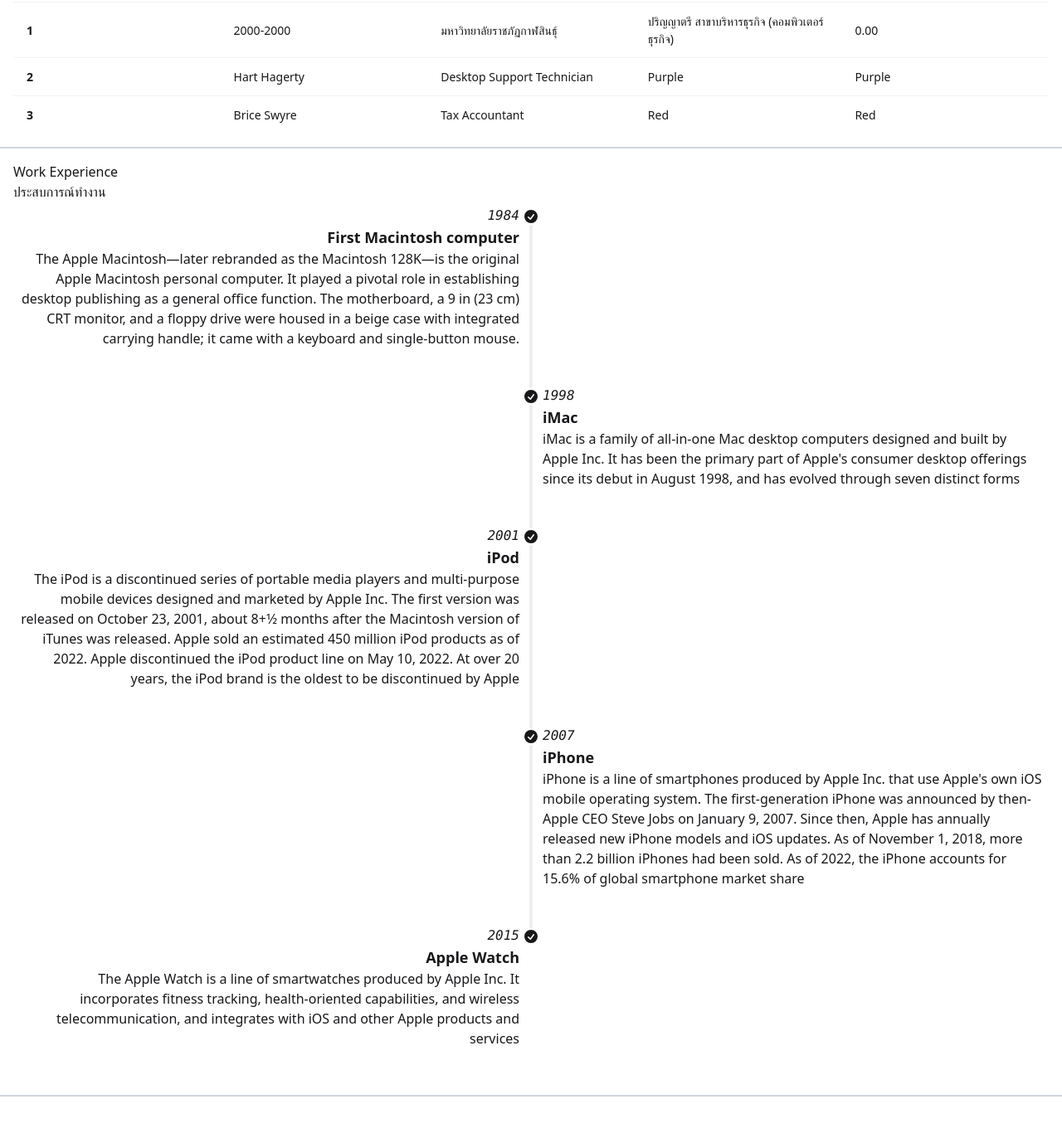
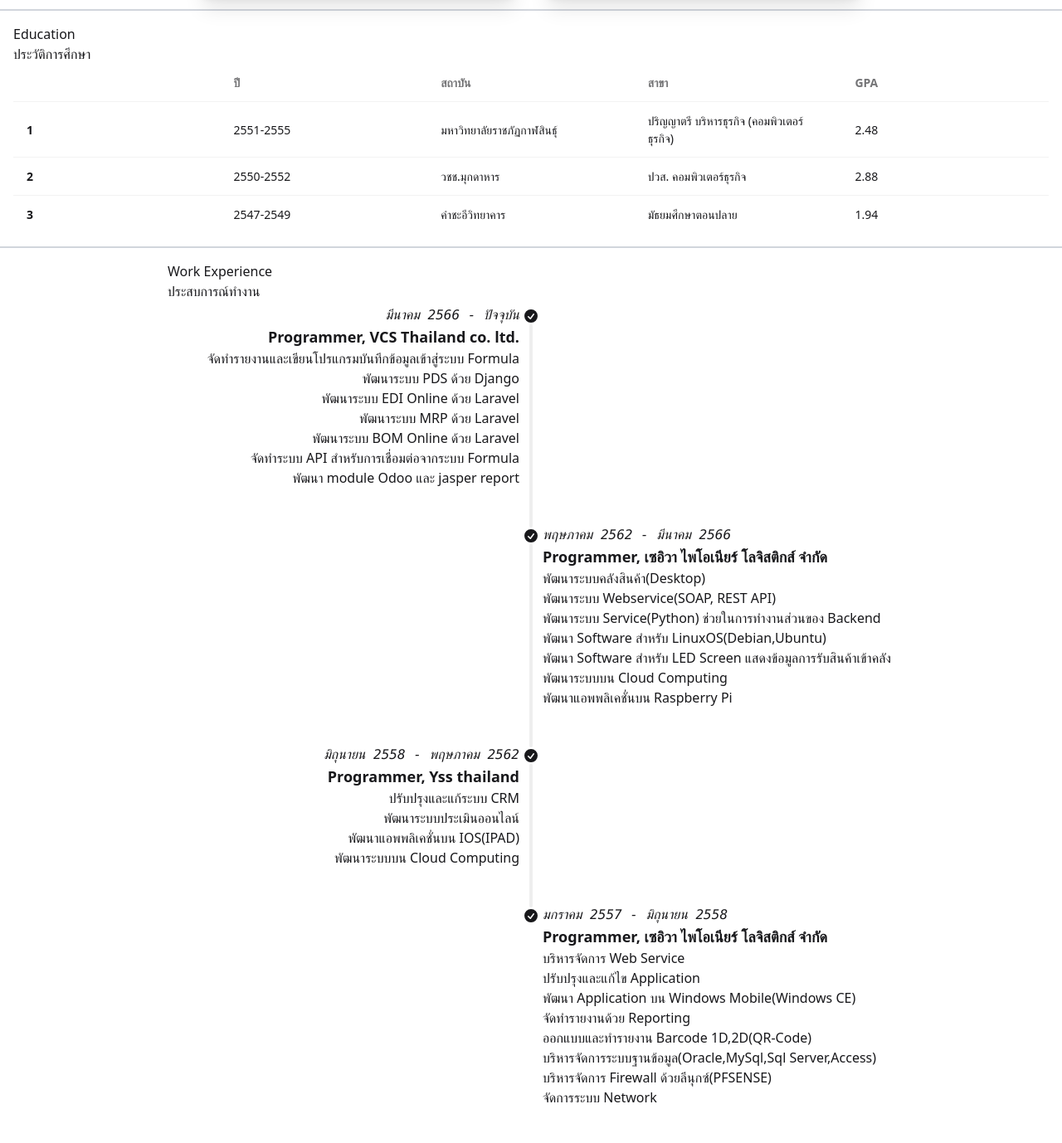
Before and after one commit to abe27/abe27.github.io, an Astro site: page / in a window 1280 px wide. Shown: the part 1657-3035 px from the top of the page at 83% size. Built offline with nearby package versions, Linux system fonts and the light colour scheme; Astro itself is replaced by a stand-in of ours.

Commit message:
ทดสอบ

```diff
--- a/src/components/Education.astro
+++ b/src/components/Education.astro
@@ -15,26 +15,24 @@
     <tbody>
       <tr>
         <th>1</th>
-        <td>2000-2000</td>
+        <td>2551-2555</td>
         <td>มหาวิทยาลัยราชภัฏกาฬสินธุ์</td>
-        <td>ปริญญาตรี สาขาบริหารธุรกิจ (คอมพิวเตอร์ธุรกิจ)</td>
-        <td>0.00</td>
+        <td>ปริญญาตรี บริหารธุรกิจ (คอมพิวเตอร์ธุรกิจ)</td>
+        <td>2.48</td>
       </tr>
-      <!-- row 2 -->
       <tr>
         <th>2</th>
-        <td>Hart Hagerty</td>
-        <td>Desktop Support Technician</td>
-        <td>Purple</td>
-        <td>Purple</td>
+        <td>2550-2552</td>
+        <td>วชช.มุกดาหาร</td>
+        <td>ปวส. คอมพิวเตอร์ธุรกิจ</td>
+        <td>2.88</td>
       </tr>
-      <!-- row 3 -->
       <tr>
         <th>3</th>
-        <td>Brice Swyre</td>
-        <td>Tax Accountant</td>
-        <td>Red</td>
-        <td>Red</td>
+        <td>2547-2549</td>
+        <td>คำชะอีวิทยาคาร</td>
+        <td>มัธยมศึกษาตอนปลาย</td>
+        <td>1.94</td>
       </tr>
     </tbody>
   </table>
--- a/src/components/SkillUp.astro
+++ b/src/components/SkillUp.astro
@@ -113,12 +113,14 @@
 <section>
   <h1>Skills</h1>
   <p>ความสามารถและประสบการณ์พัฒนาเว็บทั้งฝั่ง Frontend และ Backend</p>
-  <div class="flex flex-wrap flex-1/3 max-w-full space-x-8 pt-4">
+  <div class="flex flex-wrap justify-center gap-8 pt-4">
     {
       skillData.map((skill) => (
-        <div class="max-w-2xl pt-4">
-          <h1 class="font-bold">{skill.name}</h1>
-          {skill.child.map((c) => (
+        <div class="card bg-base-100 shadow-xl w-full sm:w-96">
+          <div class="card-body">
+            <h2 class="card-title">{skill.name}</h2>
+            {
+              skill.child.map((c) => (
                 <div class="pt-2">
                   {c.name} {c.value}%
                   <p>
@@ -129,7 +131,9 @@
                     />
                   </p>
                 </div>
-          ))}
+              ))
+            }
+          </div>
         </div>
       ))
     }
--- a/src/components/WorkExperience.astro
+++ b/src/components/WorkExperience.astro
@@ -19,13 +19,17 @@
         </svg>
       </div>
       <div class="timeline-start mb-10 md:text-end">
-        <time class="font-mono italic">1984</time>
-        <div class="text-lg font-black">First Macintosh computer</div>
-        The Apple Macintosh—later rebranded as the Macintosh 128K—is the original
-        Apple Macintosh personal computer. It played a pivotal role in establishing
-        desktop publishing as a general office function. The motherboard, a 9 in
-        (23 cm) CRT monitor, and a floppy drive were housed in a beige case with
-        integrated carrying handle; it came with a keyboard and single-button mouse.
+        <time class="font-mono italic">มีนาคม 2566 - ปัจจุบัน</time>
+        <div class="text-lg font-black">Programmer, VCS Thailand co. ltd.</div>
+        <ul>
+          <li>จัดทำรายงานและเขียนโปรแกรมบันทึกข้อมูลเข้าสู่ระบบ Formula</li>
+          <li>พัฒนาระบบ PDS ด้วย Django</li>
+          <li>พัฒนาระบบ EDI Online ด้วย Laravel</li>
+          <li>พัฒนาระบบ MRP ด้วย Laravel</li>
+          <li>พัฒนาระบบ BOM Online ด้วย Laravel</li>
+          <li>จัดทำระบบ API สำหรับการเชื่อมต่อจากระบบ Formula</li>
+          <li>พัฒนา module Odoo และ jasper report</li>
+        </ul>
       </div>
       <hr />
     </li>
@@ -44,12 +48,18 @@
             clip-rule="evenodd"></path>
         </svg>
       </div>
-      <div class="timeline-end md:mb-10">
-        <time class="font-mono italic">1998</time>
-        <div class="text-lg font-black">iMac</div>
-        iMac is a family of all-in-one Mac desktop computers designed and built by
-        Apple Inc. It has been the primary part of Apple's consumer desktop offerings
-        since its debut in August 1998, and has evolved through seven distinct forms
+      <div class="timeline-end mb-10">
+        <time class="font-mono italic">พฤษภาคม 2562 - มีนาคม 2566</time>
+        <div class="text-lg font-black">Programmer, เซอิวา ไพโอเนียร์ โลจิสติกส์ จำกัด</div>
+        <ul>
+          <li>พัฒนาระบบคลังสินค้า(Desktop)</li>
+          <li>พัฒนาระบบ Webservice(SOAP, REST API)</li>
+          <li>พัฒนาระบบ Service(Python) ช่วยในการทำงานส่วนของ Backend</li>
+          <li>พัฒนา Software สำหรับ LinuxOS(Debian,Ubuntu)</li>
+          <li>พัฒนา Software สำหรับ LED Screen แสดงข้อมูลการรับสินค้าเข้าคลัง</li>
+          <li>พัฒนาระบบบน Cloud Computing</li>
+          <li>พัฒนาแอพพลิเคชั่นบน Raspberry Pi</li>
+        </ul>
       </div>
       <hr />
     </li>
@@ -69,14 +79,14 @@
         </svg>
       </div>
       <div class="timeline-start mb-10 md:text-end">
-        <time class="font-mono italic">2001</time>
-        <div class="text-lg font-black">iPod</div>
-        The iPod is a discontinued series of portable media players and multi-purpose
-        mobile devices designed and marketed by Apple Inc. The first version was
-        released on October 23, 2001, about 8+1⁄2 months after the Macintosh version
-        of iTunes was released. Apple sold an estimated 450 million iPod products
-        as of 2022. Apple discontinued the iPod product line on May 10, 2022. At
-        over 20 years, the iPod brand is the oldest to be discontinued by Apple
+        <time class="font-mono italic">มิถุนายน 2558 - พฤษภาคม 2562</time>
+        <div class="text-lg font-black">Programmer, Yss thailand</div>
+        <ul>
+          <li>ปรับปรุงและแก้ระบบ CRM</li>
+          <li>พัฒนาระบบประเมินออนไลน์</li>
+          <li>พัฒนาแอพพลิเคชั่นบน IOS(IPAD)</li>
+          <li>พัฒนาระบบบน Cloud Computing</li>
+        </ul>
       </div>
       <hr />
     </li>
@@ -95,39 +105,19 @@
             clip-rule="evenodd"></path>
         </svg>
       </div>
-      <div class="timeline-end md:mb-10">
-        <time class="font-mono italic">2007</time>
-        <div class="text-lg font-black">iPhone</div>
-        iPhone is a line of smartphones produced by Apple Inc. that use Apple's own
-        iOS mobile operating system. The first-generation iPhone was announced by
-        then-Apple CEO Steve Jobs on January 9, 2007. Since then, Apple has annually
-        released new iPhone models and iOS updates. As of November 1, 2018, more
-        than 2.2 billion iPhones had been sold. As of 2022, the iPhone accounts for
-        15.6% of global smartphone market share
-      </div>
-      <hr />
-    </li>
-    <li>
-      <hr />
-      <div class="timeline-middle">
-        <svg
-          xmlns="http://www.w3.org/2000/svg"
-          viewBox="0 0 20 20"
-          fill="currentColor"
-          class="h-5 w-5"
-        >
-          <path
-            fill-rule="evenodd"
-            d="M10 18a8 8 0 100-16 8 8 0 000 16zm3.857-9.809a.75.75 0 00-1.214-.882l-3.483 4.79-1.88-1.88a.75.75 0 10-1.06 1.061l2.5 2.5a.75.75 0 001.137-.089l4-5.5z"
-            clip-rule="evenodd"></path>
-        </svg>
-      </div>
-      <div class="timeline-start mb-10 md:text-end">
-        <time class="font-mono italic">2015</time>
-        <div class="text-lg font-black">Apple Watch</div>
-        The Apple Watch is a line of smartwatches produced by Apple Inc. It incorporates
-        fitness tracking, health-oriented capabilities, and wireless telecommunication,
-        and integrates with iOS and other Apple products and services
+      <div class="timeline-end mb-10">
+        <time class="font-mono italic">มกราคม 2557 - มิถุนายน 2558</time>
+        <div class="text-lg font-black">Programmer, เซอิวา ไพโอเนียร์ โลจิสติกส์ จำกัด</div>
+        <ul>
+          <li>บริหารจัดการ Web Service</li>
+          <li>ปรับปรุงและแก้ไข Application</li>
+          <li>พัฒนา Application บน Windows Mobile(Windows CE)</li>
+          <li>จัดทำรายงานด้วย Reporting</li>
+          <li>ออกแบบและทำรายงาน Barcode 1D,2D(QR-Code)</li>
+          <li>บริหารจัดการระบบฐานข้อมูล(Oracle,MySql,Sql Server,Access)</li>
+          <li>บริหารจัดการ Firewall ด้วยลีนุกซ์(PFSENSE)</li>
+          <li>จัดการระบบ Network</li>
+        </ul>
       </div>
     </li>
   </ul>
```
Also changed, not shown: package.json (+10 -10 lines), 2 other files. Lines whose indentation alone changed are shown as unchanged.
